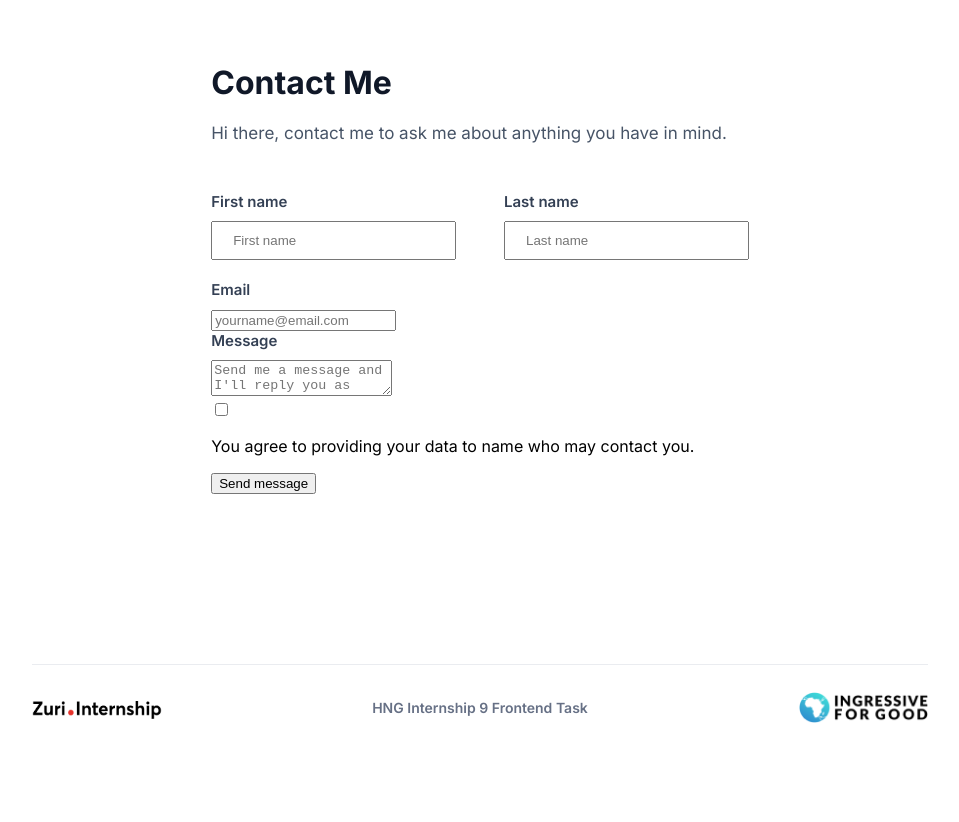
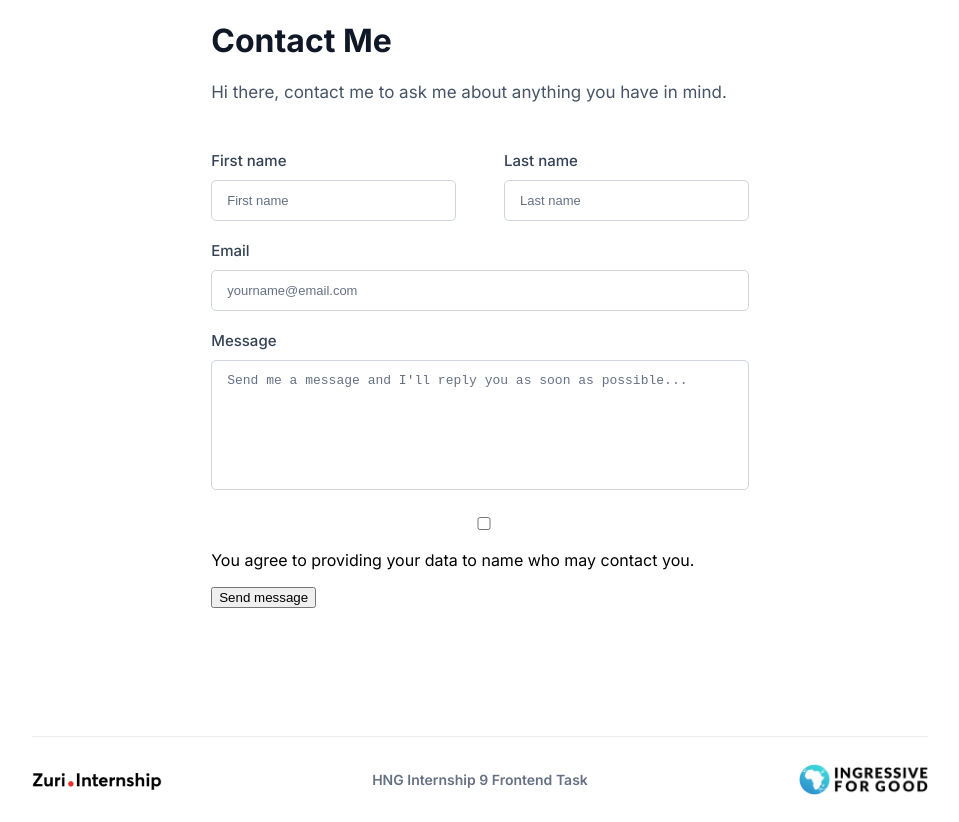
Before and after one commit to rambey-coder/HNG-STAGE-1-TASK, a React (Create React App) app: page /contact in a window 1280 px wide. Shown: the whole page, without its empty margins (160-1119 px from the left). Before the commit the page ends 800 px from the top, so only its background shows below. Built offline with nearby package versions, Linux system fonts and the light colour scheme; the HTML template or start-up script is replaced by a standard one.

Commit message:
style: styling inputs

```diff
--- a/src/App.css
+++ b/src/App.css
@@ -262,7 +262,7 @@
 
 .contact-container {
   width: 60%;
-  height: 67vh;
+  /* height: 67vh; */
   display: flex;
   justify-content: center;
   flex-direction: column;
@@ -271,6 +271,7 @@
 
 .contact-container > h1 {
   color: #101828;
+  font-weight: 700;
 }
 
 .contact-container > p {
@@ -298,7 +299,7 @@
   display: block;
   margin-bottom: 10px;
   font-size: 15px;
-  font-weight: 600;
+  font-weight: 500;
   color: #344054;
 }
 
@@ -306,11 +307,40 @@
   width: 50%;
 }
 
-.contact > input, .contact-info > div > input {
+.contact div > input, .contact-info > div > input {
   width: 100%;
   box-sizing: border-box;
-  padding: 10px 20px;
+  padding: 12px 15px;
+  border-radius: 5px;
+  outline: 0;
+  border: 1px solid #D0D5DD;
 }
+
+.contact div > input:focus, .contact-info > div > input:focus, .contact > div:nth-child(3) > textarea:focus {
+  border-color: #09d4f4;
+  transition: all 0.5s ease;
+}
+
+.contact > div:nth-child(2), .contact > div:nth-child(3) {
+  margin-bottom: 20px;
+}
+
+.contact > div:nth-child(3) > textarea {
+  width: 100%;
+  resize: none;
+  height: 130px;
+  padding: 12px 15px;
+  box-sizing: border-box;
+  border-radius: 5px;
+  outline: 0;
+  border: 1px solid #D0D5DD;
+}
+
+::placeholder {
+  color: #667085;
+  font-size: 13px;
+}
+
 @media screen and (max-width: 774px) {
   .footer {
     /* display: none; */
```
